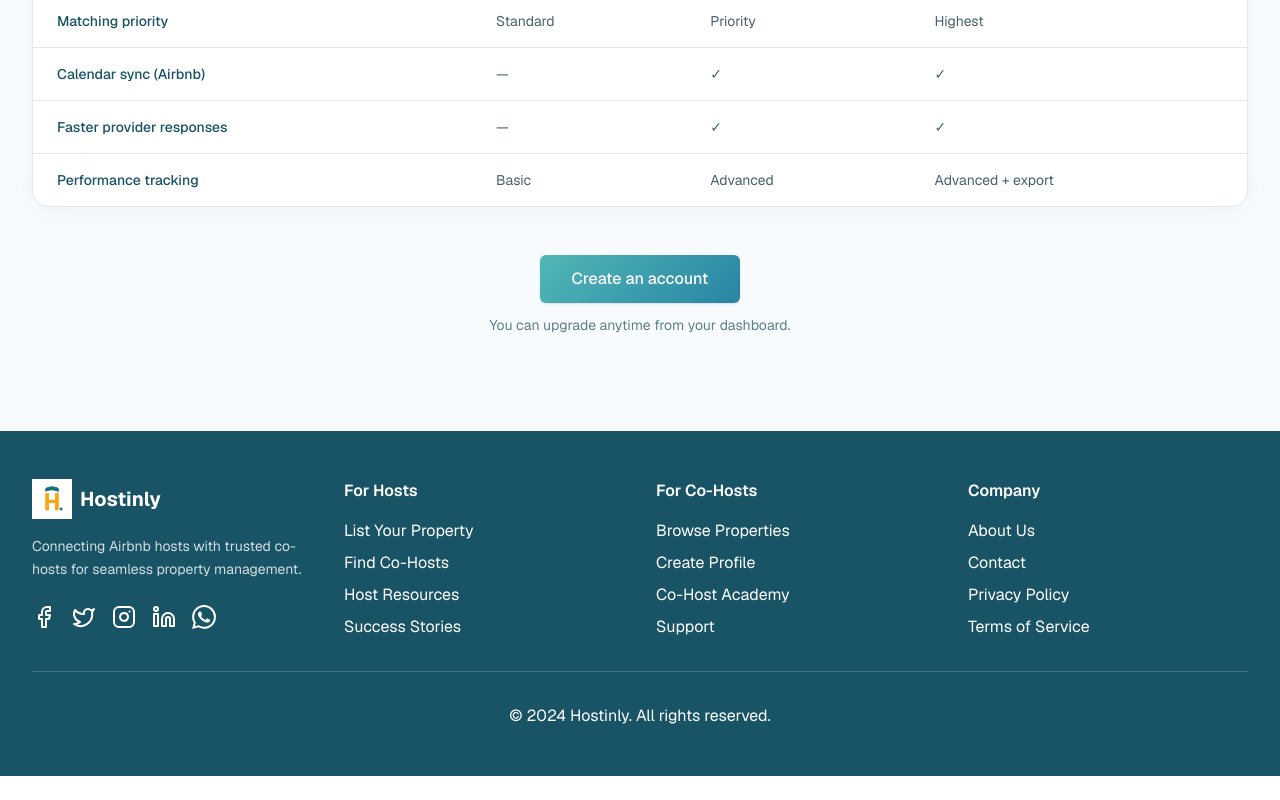
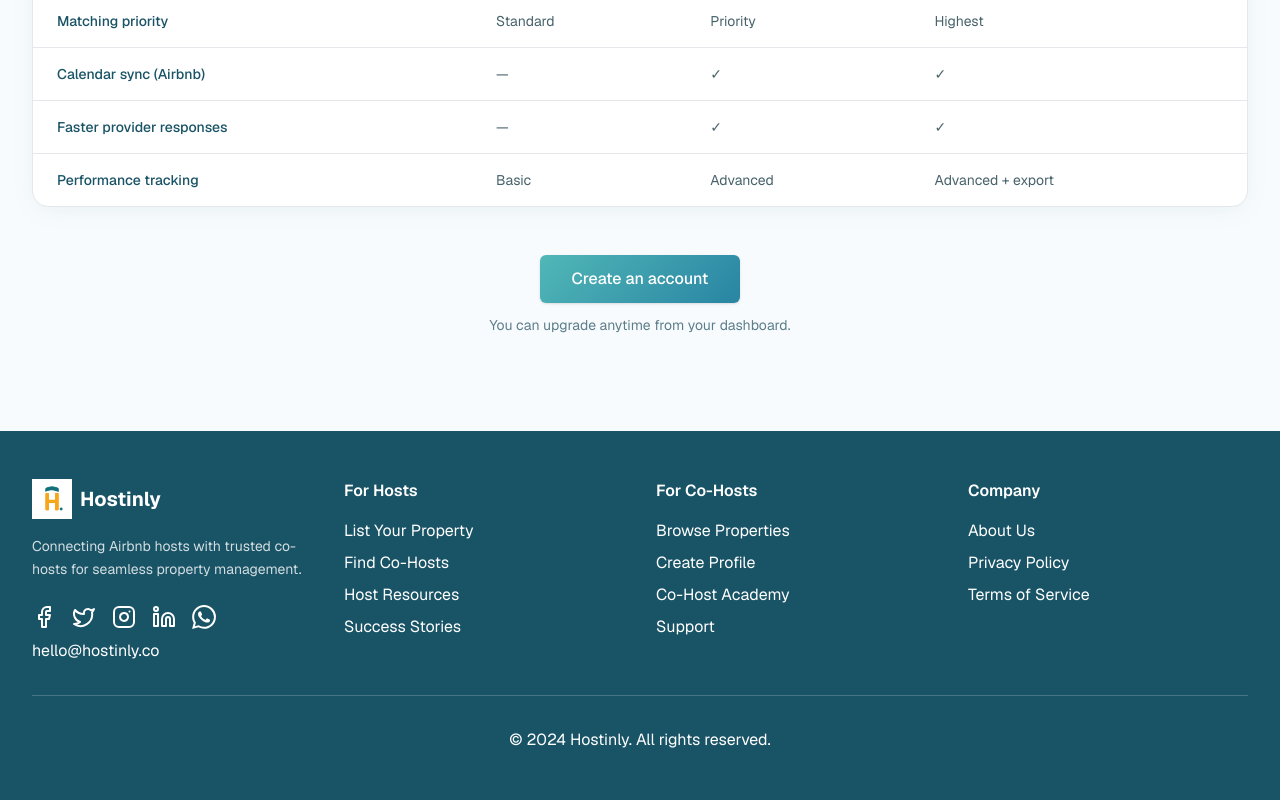
Before and after one commit to TryCatchBot/hostinly-monorepo, a Next.js app in the folder apps/hostinly-web/: page /pricing in a window 1280 px wide. Shown: the part 945-1745 px from the top of the page. Before the commit the page ends 1721 px from the top, so only its background shows below. Built offline with nearby package versions, Linux system fonts and the light colour scheme.

Commit message:
feat: added contact email

```diff
--- a/apps/hostinly-web/components/Footer.tsx
+++ b/apps/hostinly-web/components/Footer.tsx
@@ -103,9 +103,7 @@ export default function Footer() {
                 </a>
               </li>
               <li>
-                <a href="#" className="hover:text-white transition-colors">
-                  Contact
-                </a>
+
               </li>
               <li>
                 <a href="#" className="hover:text-white transition-colors">
@@ -121,6 +119,12 @@ export default function Footer() {
           </div>
         </div>
 
+        <div>
+           <a href="mailto:hello@hostinly.co" className="hover:text-white transition-colors">
+                  hello@hostinly.co
+                </a>
+        </div>
+
         <div className="border-t border-white/20 mt-8 pt-8 text-center text-white">
           <p>&copy; 2024 Hostinly. All rights reserved.</p>
         </div>
```
